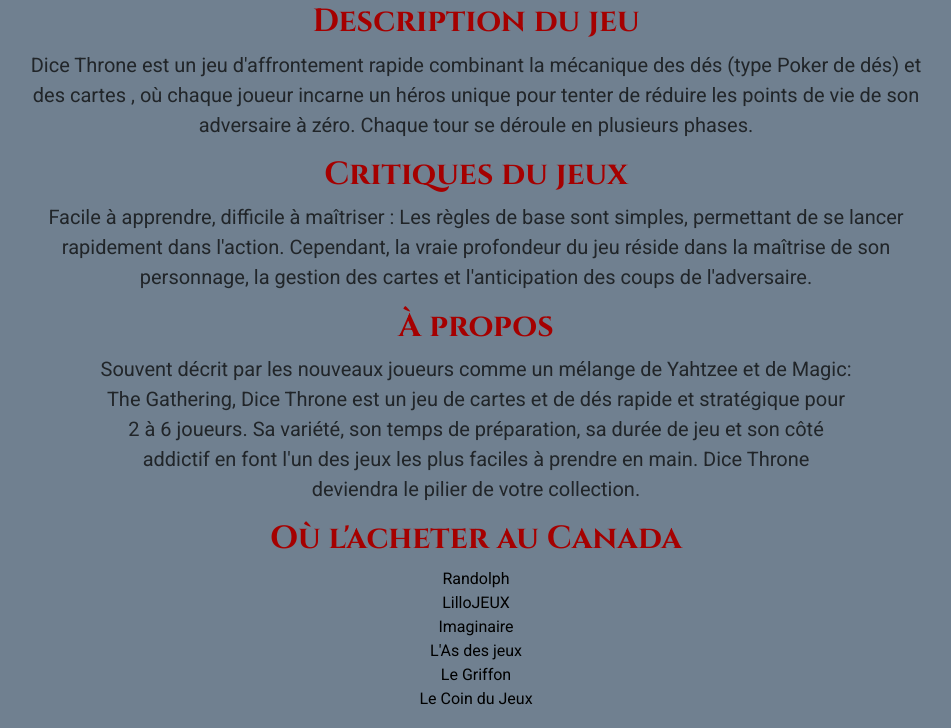
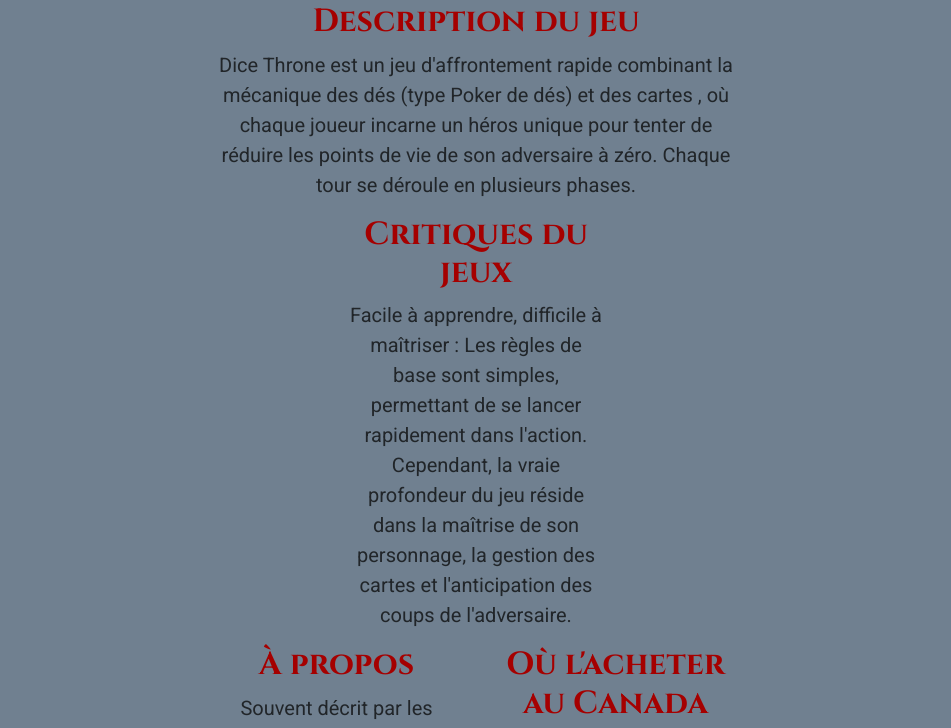
Before and after one commit to KassandraB-hub/TP3_BoucherKassandra, a plain HTML site: page index.html in a window 1280 px wide. Shown: the part 927-1655 px from the top of the page, without its empty margins (164-1115 px from the left). Drawn offline with nearby package versions, Linux system fonts and the light colour scheme.

Commit message:
Modification des responsives

```diff
--- a/index.html
+++ b/index.html
@@ -49,7 +49,7 @@
         <section>
             <div class="container">
                 <h1>Dice Throne</h1>
-                <video id="video-background" src="Vidéo/vidéo.mp4" autoplay loop controls>
+                <video id="video-background" src="Vidéo/vidéo.mp4" autoplay controls>
                     Votre naviguateur ne peut pas afficher cette vidéo.
                 </video>
             </div>
@@ -73,7 +73,7 @@
         <br>
         <br>
         <section>
-            <div class="container text-center align-items-center justify-content-center col-7 col-md-8 col-xl-10">
+            <div class="container text-center align-items-center justify-content-center col-7 col-md-8 col-xl-6">
                 <div class="row justify-content-center">
                     <div>
                         <h2>Description du jeu</h2>
@@ -81,7 +81,7 @@
                             dés) et des cartes , où chaque joueur incarne un héros unique pour tenter de réduire les
                             points de vie de son adversaire à zéro. Chaque tour se déroule en plusieurs phases. </p>
                     </div>
-                    <div>
+                    <div class="container text-center align-items-center justify-content-center col-7 col-md-8 col-xl-6">
                         <h2>Critiques du jeux</h2>
                         <p>Facile à apprendre, difficile à maîtriser : Les règles de base sont simples, permettant de se
                             lancer rapidement dans l'action. Cependant, la vraie profondeur du jeu réside dans la
@@ -89,8 +89,7 @@
                             l'adversaire.</p>
                     </div>
                     <div class="w-100 d-none d-md-block"></div>
-                    <div
-                        class="container text-center align-items-center justify-content-center col-7 col-md-8 col-xl-10">
+                    <div class="container text-center align-items-center justify-content-center col-7 col-md-8 col-xl-6">
                         <h2>À propos</h2>
                         <p>Souvent décrit par les nouveaux joueurs comme un mélange de Yahtzee et de Magic: The
                             Gathering, Dice Throne est un jeu de cartes et de dés rapide et stratégique pour 2 à 6
@@ -99,7 +98,7 @@
                             jeux les plus faciles à prendre en main. Dice Throne deviendra le pilier de votre
                             collection.</p>
                     </div>
-                    <div>
+                    <div class="container text-center align-items-center justify-content-center col-7 col-md-8 col-xl-6">
                         <h2>Où l'acheter au Canada</h2>
                         <ul id="zoneSurvol">
                             <li><a href="https://www.randolph.ca/" target="_blank">Randolph</a></li>
```
